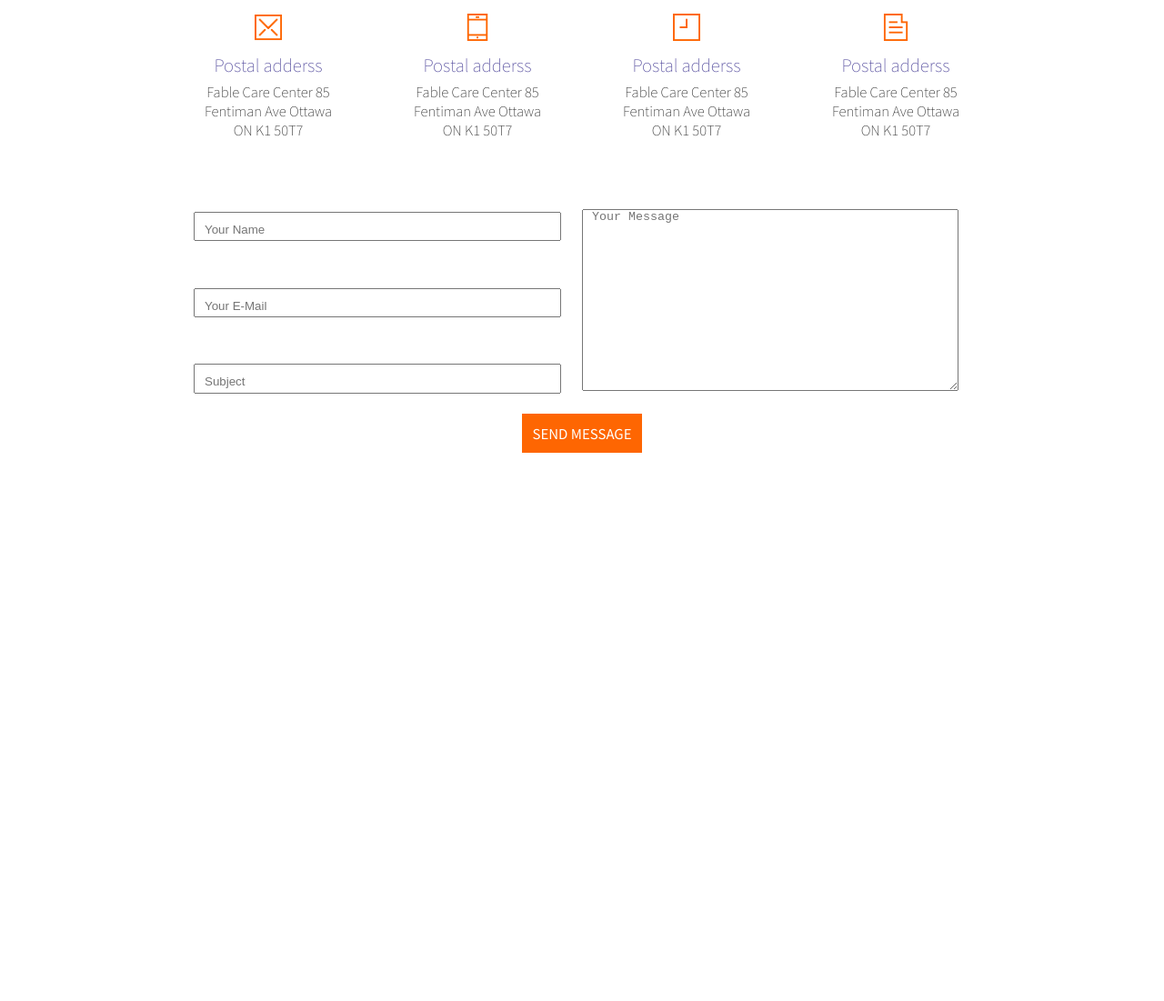
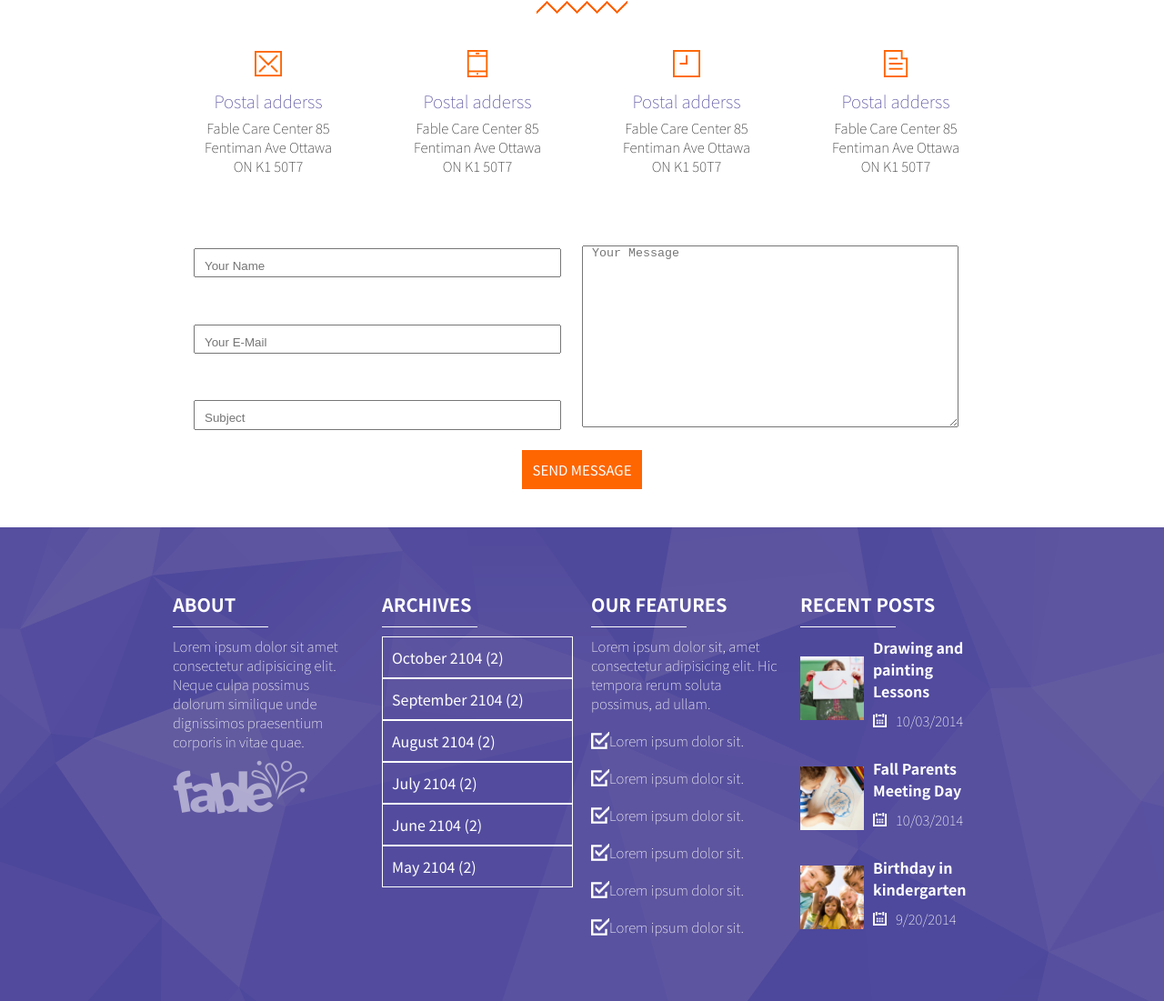
Before and after one commit to RobertoBarbagallo/proj-html-vuejs, a website: page index.html in a window 1280 px wide. Shown: the part 7517-8618 px from the top of the page at 91% size. Before the commit the page ends 8017 px from the top, so only its background shows below. Drawn offline with nearby package versions, Linux system fonts and the light colour scheme.

Commit message:
consegna

```diff
--- a/index.html
+++ b/index.html
@@ -734,7 +734,7 @@
       </section>
       <section>
         <iframe
-          src="https://www.google.com/maps/embed?pb=!1m18!1m12!1m3!1d179638.08495854924!2d-75.95746749327928!3d45.    1!3m3!1m2!1s0x4ccdfdfbe5577ca1%3A0x940f718a943b9c8b!2sNepean%2C%20Ottawa%2C%20Ontario%2C%20Canada!5e0!3m2!1sit!2sit!4v1622  019474176!5m2!1sit!2sit"
+          src="https://www.google.com/maps/embed?pb=!1m18!1m12!1m3!1d359536.14505372546!2d-76.08044024428723!3d45.250297491182984!2m3!1f0!2f0!3f0!3m2!1i1024!2i768!4f13.1!3m3!1m2!1s0x4cce05b25f5113af%3A0x8a6a51e131dd15ed!2sOttawa%2C%20Ontario%2C%20Canada!5e0!3m2!1sit!2sit!4v1622026877012!5m2!1sit!2sit"
           width="100%" height="450" style="border:0;" allowfullscreen="" loading="lazy"></iframe>
       </section>
       <section class="white contact">
@@ -794,7 +794,70 @@
           </div>
       </section>
     </main>
-    <footer></footer>
+    <footer>
+      <div class="container">
+          <div class="row">
+            <div class="col-3 float">
+              <h2>ABOUT</h2>
+              <div class="as-hr"></div>
+              <p>Lorem ipsum dolor sit amet consectetur adipisicing elit. Neque culpa possimus dolorum similique unde dignissimos praesentium corporis in vitae quae.</p>
+              <div class="small-logo-container">
+                <img src="../public/imgs/logo_footer.png" alt="small logo">
+              </div>
+            </div>
+            <div class="col-3 float">
+              <h2>ARCHIVES</h2>
+              <div class="as-hr"></div>
+              <div class="my-table">
+                <div v-for="item in storedData" class="tc">{{item.month +" "+item.year +" ("+ item.numbersOfData + ")"}}</div>
+              </div>
+            </div>
+            <div class="col-3 float">
+              <h2>OUR FEATURES</h2>
+              <div class="as-hr"></div>
+              <p>Lorem ipsum dolor sit, amet consectetur adipisicing elit. Hic tempora rerum soluta possimus, ad ullam.</p>
+              <div class="checklist">
+                <img src="../public/imgs/style_4_alt.png" alt="check">
+                <p>Lorem ipsum dolor sit.</p>
+              </div>
+              <div class="checklist">
+                <img src="../public/imgs/style_4_alt.png" alt="check">
+                <p>Lorem ipsum dolor sit.</p>
+              </div>
+              <div class="checklist">
+                <img src="../public/imgs/style_4_alt.png" alt="check">
+                <p>Lorem ipsum dolor sit.</p>
+              </div>
+              <div class="checklist">
+                <img src="../public/imgs/style_4_alt.png" alt="check">
+                <p>Lorem ipsum dolor sit.</p>
+              </div>
+              <div class="checklist">
+                <img src="../public/imgs/style_4_alt.png" alt="check">
+                <p>Lorem ipsum dolor sit.</p>
+              </div>
+              <div class="checklist">
+                <img src="../public/imgs/style_4_alt.png" alt="check">
+                <p>Lorem ipsum dolor sit.</p>
+              </div>
+            </div>
+            <div class="col-3 float">
+              <h2>RECENT POSTS</h2>
+              <div class="as-hr"></div>
+              <div v-for="item in recentPosts" class="activities">
+                <img :src="item.imgPath" alt="blog activities">
+                <div class="text">
+                  <h4>{{item.title}}</h4>
+                  <div class="flex-container">
+                    <img class="date" src="../public/imgs/date_footer.png" alt="date">
+                    <p>{{item.day}}</p>
+                  </div>
+                </div>
+              </div>
+            </div>
+          </div>
+       </div>
+    </footer>
   </div>
   <script src="scripts/app.js"></script>
 </body>
--- a/partials/_common.scss
+++ b/partials/_common.scss
@@ -147,3 +147,7 @@ ul {
     margin: auto;
     border-top: 1px solid $Color_Cube_sugar_cane;
 }
+
+.static-container{
+    height: 180px;
+}
--- a/partials/_footer.scss
+++ b/partials/_footer.scss
@@ -0,0 +1,69 @@
+footer{
+    background: url(../public/imgs/pattern.png);
+    padding: $base_Spacing*3 0;
+    h2, p{
+        color: $Color_Cube_sugar_cane;
+        padding: $base_Spacing/2 0;
+    }
+    .as-hr{
+        width: 50%;
+        margin: 0;
+    }
+    h2{
+        font-size: $min_font_size*2;
+    }
+    p{
+        font-size: $min_font_size*1.5;
+        font-weight: 100;
+    }
+
+    .my-table{
+        padding: $base_Spacing/2 0;
+        .tc{
+            padding: $base_Spacing/2;
+            color: $Color_Cube_sugar_cane;
+            border: 1px solid $Color_Cube_sugar_cane;
+        }
+    }
+
+    .row{
+        &::after{
+            content: "";
+            display: table;
+            clear: both;
+        }
+    }
+    .float{
+        float: left;
+        padding: 0 $base_Spacing/2
+    }
+
+    .checklist{
+        display: flex;
+        align-items: center;
+        img{
+            width: 20px;
+            object-fit: contain;
+        }
+    }
+    .activities{
+        padding: $base_Spacing/2 0;
+        display: flex;
+        img{
+            width: 70px;
+            object-fit: contain;
+        }
+        .text{
+            padding-left: $base_Spacing / 2;
+            h4{
+                color: $Color_Cube_sugar_cane;
+            }
+            .date{
+                width: 15px;
+                object-fit: contain;
+                margin-right: $base_Spacing / 2; ;
+            }
+        }
+
+    }
+}
--- a/partials/_imgs_containers.scss
+++ b/partials/_imgs_containers.scss
@@ -112,3 +112,11 @@
         object-fit: contain;
     }
 }
+
+.small-logo-container{
+    width: 150px;
+    img{
+        width: 100%;
+        object-fit: contain
+    }
+}
--- a/partials/_main.scss
+++ b/partials/_main.scss
@@ -342,6 +342,7 @@ section {
     }
 
     &.contact{
+        margin: $base_Spacing*2 0;
         h3{
             padding: $base_Spacing/3 0
         }
--- a/scripts/app.js
+++ b/scripts/app.js
@@ -104,7 +104,62 @@ new Vue({
     UserEmail: "",
     UserSubject: "",
     UserMessage: "",
-    submit: false
+    submit: false,
+    storedData: [
+      {
+        year: 2104,
+        month: "October",
+        numbersOfData: 2,
+
+      },
+      {
+        year: 2104,
+        month: "September",
+        numbersOfData: 2,
+
+      },
+      {
+        year: 2104,
+        month: "August",
+        numbersOfData: 2,
+
+      },
+      {
+        year: 2104,
+        month: "July",
+        numbersOfData: 2,
+
+      },
+      {
+        year: 2104,
+        month: "June",
+        numbersOfData: 2,
+
+      },
+      {
+        year: 2104,
+        month: "May",
+        numbersOfData: 2,
+
+      },
+    ],
+    recentPosts: [
+      {
+        imgPath: "../public/imgs/blog_08-150x150.jpg",
+        title: "Drawing and painting Lessons",
+        day: "10/03/2014",
+      },
+      {
+        imgPath: "../public/imgs/blog_09-150x150.jpg",
+        title: "Fall Parents Meeting Day",
+        day: "10/03/2014",
+      },
+      {
+        imgPath: "../public/imgs/blog_10-150x150.jpg",
+        title: "Birthday in kindergarten",
+        day: "9/20/2014",
+      },
+    ]
   },
 
   computed: {
```
Also changed, not shown: dist/app.css.
